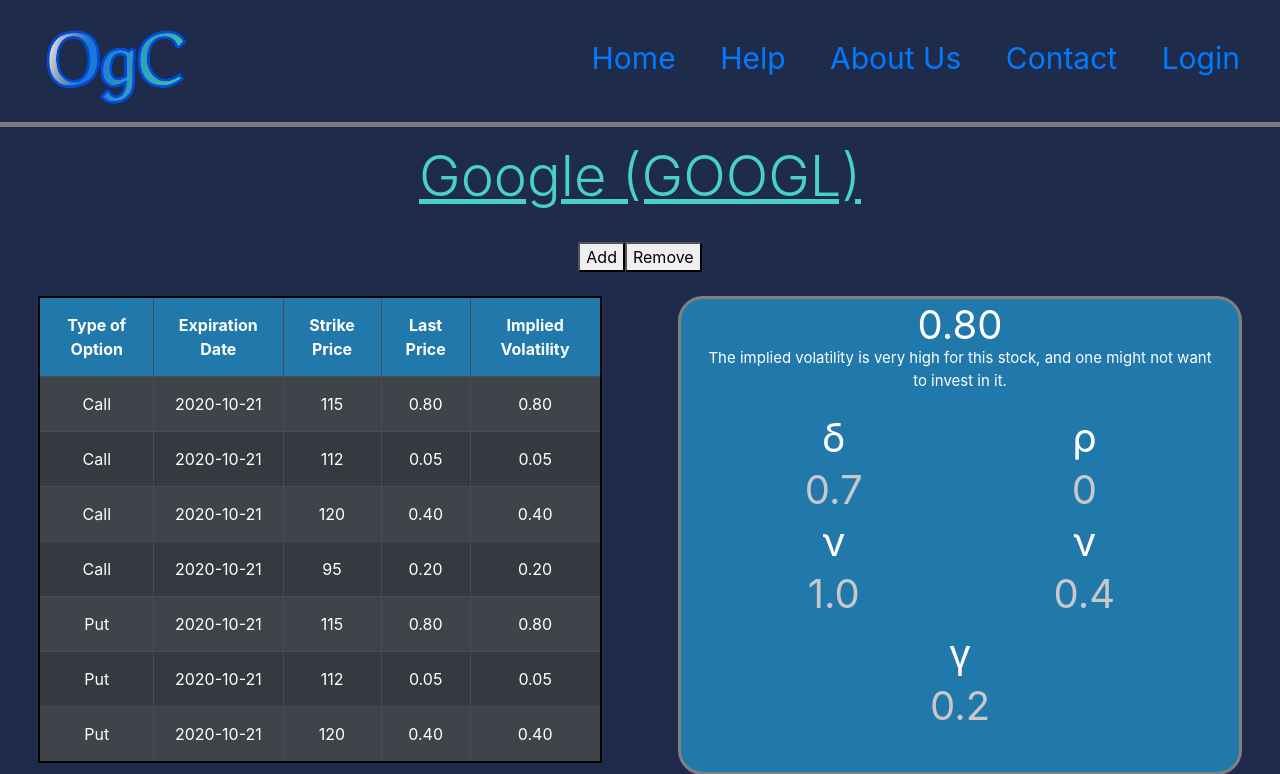
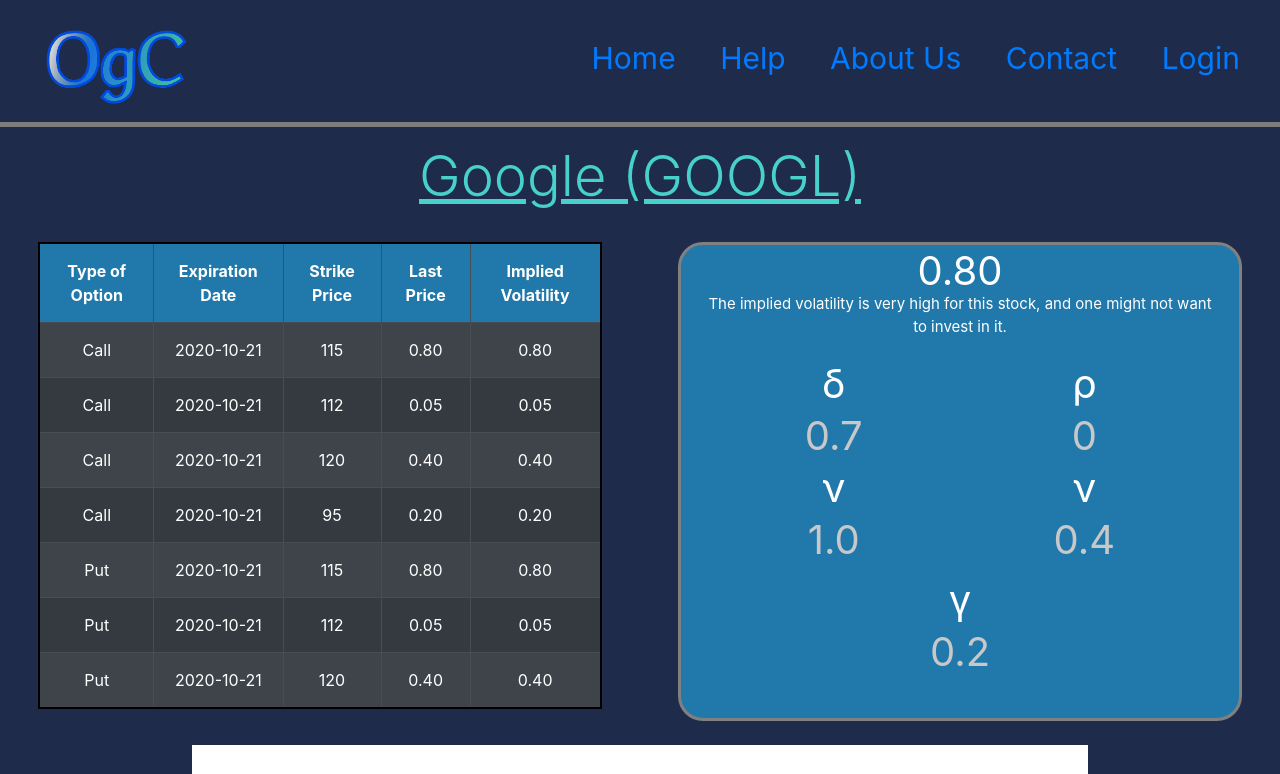
Before and after one commit to sanyanema/OptionsWatchlist, a Django app: page /visualization in a window 1280 px wide. Shown: the top 774 px of the page. Run offline with Django 3.2, Linux system fonts and the light colour scheme; some libraries are stand-ins or nearby versions.

Commit message:
Removed add to watchlist on vis page so it can work

```diff
--- a/OgC/main/templates/main/visualization.html
+++ b/OgC/main/templates/main/visualization.html
@@ -169,14 +169,6 @@
     <h1 class="display-4" style="color:MediumTurquoise"><center><u>{{stock}} ({{name}})</u></center></h1>
     <br>
 
-    <!-- Add, Remove from watch list -->
-    <form action="{% url 'watchlist:add'%}" methods='POST' class="ui form">
-      {% csrf_token %}
-      <input type='hidden' name='watchlist_id' value="{{ obj.id}}">
-      <center><button class="ui button add" type='submit'>Add</button><button class="ui button remove" type='submit'>Remove</button></center>
-    </form>
-    <br>
-
     <!-- Options Table -->
     <table class="table-striped table-dark">
       <!-- Categories of Options Table (Top Row)-->
```
